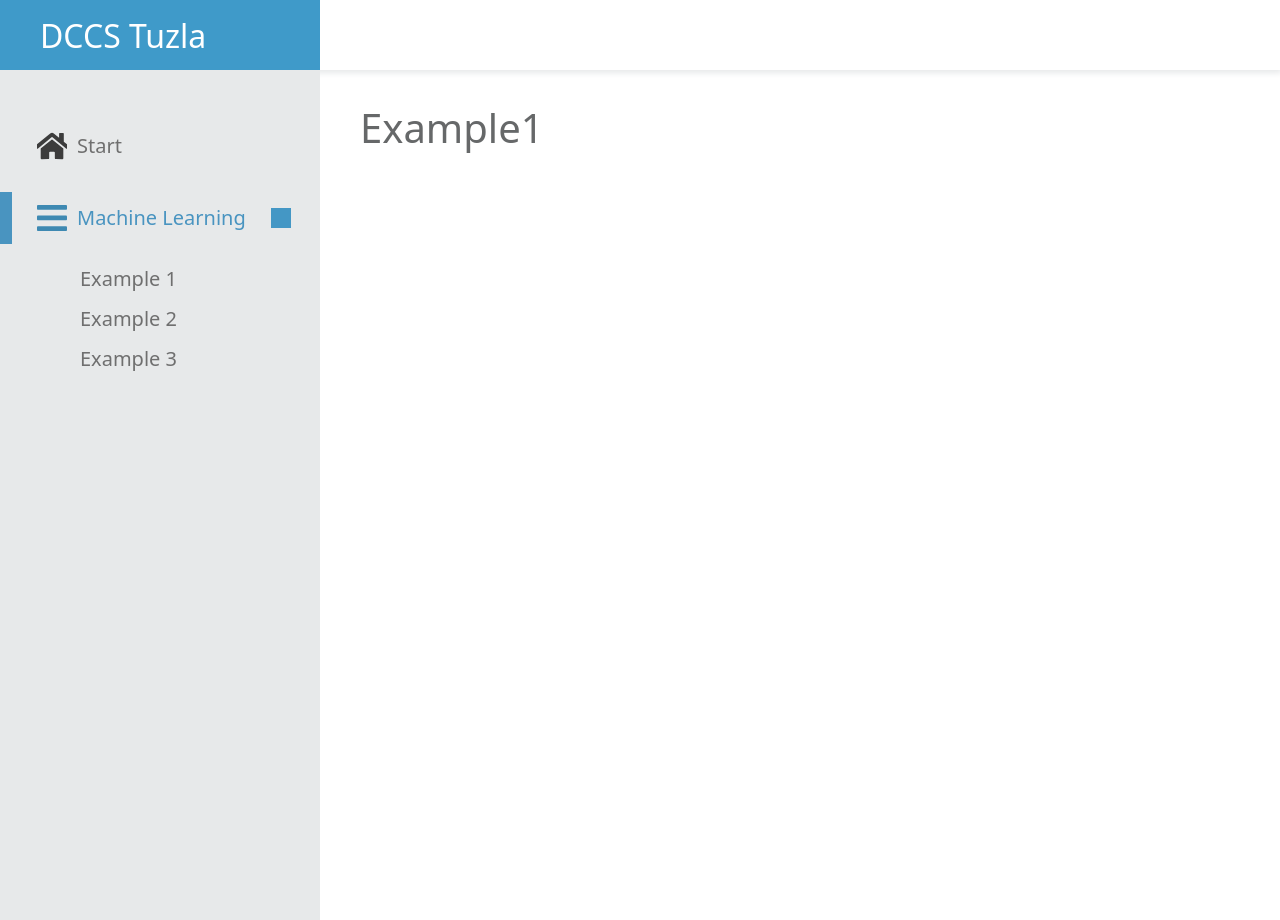
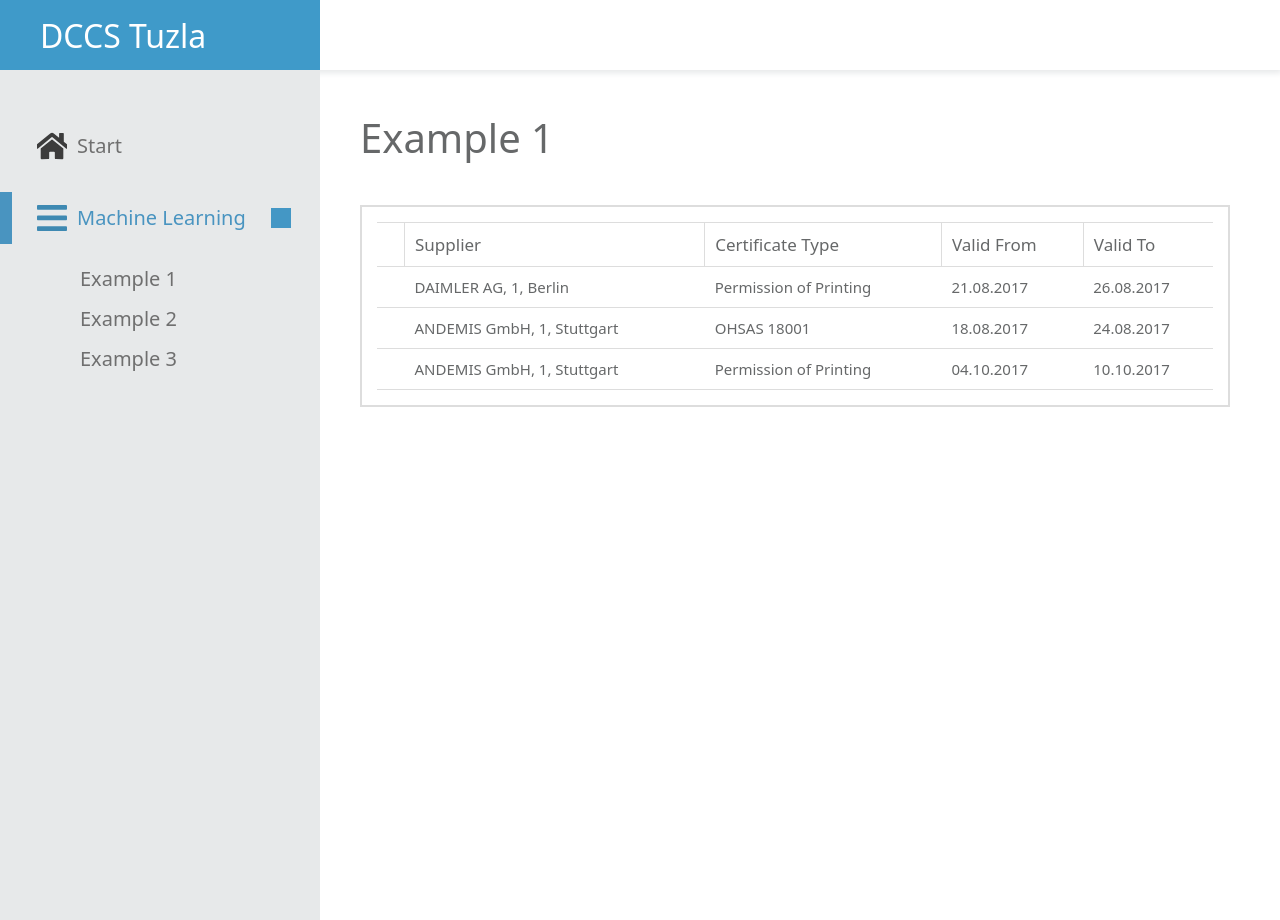
Before and after one commit to fabmukunzi/certificate-manager---Fabrice, a React app: page /example in a window 1280 px wide. Built offline with nearby package versions, Linux system fonts and the light colour scheme; grey boxes are pictures that could not be loaded.

Commit message:
Task2 KAN-47: add certificates table

```diff
--- a/src/components/ErrorBoundary.tsx
+++ b/src/components/ErrorBoundary.tsx
@@ -1,5 +1,5 @@
 import { FC, ReactNode, useEffect } from 'react';
-import Button from './button';
+import Button from './shared/button';
 import useErrorBoundary from '@/utils/hooks/useErrorBoundary';
 
 type Props = {
--- /dev/null
+++ b/src/components/example/index.tsx
@@ -0,0 +1,19 @@
+import { certificates } from '@/utils/data/certificates';
+import TableComponent from '../shared/table/Table';
+
+const Certificates = () => {
+  const columns = [
+    { header: 'Supplier', accessor: 'supplier' },
+    { header: 'Certificate Type', accessor: 'certificateType' },
+    { header: 'Valid From', accessor: 'validFrom' },
+    { header: 'Valid To', accessor: 'validTo' },
+  ];
+
+  return (
+    <div>
+      <TableComponent columns={columns} data={certificates} />
+    </div>
+  );
+};
+
+export default Certificates;
--- a/src/components/header/index.tsx
+++ b/src/components/header/index.tsx
@@ -1,7 +1,7 @@
 import { CloseIcon, MenuIcon } from '@/assests/icons';
 import { FC } from 'react';
-import Button from '../button';
 import { useSidebar } from '@/context/SidebarContext';
+import Button from '../shared/button';
 
 const Header: FC = () => {
   const { isSideBarOpen, setIsSideBarOpen } = useSidebar();
--- /dev/null
+++ b/src/components/shared/table/Table.tsx
@@ -0,0 +1,45 @@
+import React from 'react';
+import './table.css';
+
+interface Column {
+  header: string;
+  accessor: string;
+}
+
+interface TableProps {
+  columns: Column[];
+  data: { [key: string]: string }[];
+}
+
+const TableComponent: React.FC<TableProps> = ({ columns, data }) => {
+  return (
+    <section className="table-container">
+      {data.length > 0 ? (
+        <table>
+          <thead>
+            <tr>
+              <th></th>
+              {columns.map((column, index) => (
+                <th key={index}>{column.header}</th>
+              ))}
+            </tr>
+          </thead>
+          <tbody>
+            {data.map((row, rowIndex) => (
+              <tr key={rowIndex}>
+                <td></td>
+                {columns.map((column, colIndex) => (
+                  <td key={colIndex}>{row[column.accessor]}</td>
+                ))}
+              </tr>
+            ))}
+          </tbody>
+        </table>
+      ) : (
+        <p>No data yet</p>
+      )}
+    </section>
+  );
+};
+
+export default TableComponent;
--- /dev/null
+++ b/src/components/shared/table/table.css
@@ -0,0 +1,49 @@
+th {
+  font-weight: 400;
+  font-size: 17px;
+}
+.table-container {
+  width: 100%;
+  border: 2px solid var(--light-grey-color);
+  padding: 15px;
+  font-size: 15px;
+  font-weight: 400;
+}
+
+table {
+  border-collapse: collapse;
+  width: 100%;
+}
+
+thead {
+  border-top: 1px solid var(--light-grey-color);
+}
+
+th {
+  text-align: left;
+  padding: 10px;
+  border-left: 1px solid var(--light-grey-color);
+}
+
+thead tr :first-child {
+  border-left: 1px hidden;
+}
+tbody {
+  overflow-y: scroll;
+  max-height: 12px !important;
+}
+tr {
+  border-bottom: 1px solid var(--light-grey-color);
+}
+
+td {
+  padding: 10px;
+}
+@media screen and (max-width: 480px) {
+  .table-container {
+    width: 90%;
+    margin-left: auto;
+    margin-right: auto;
+    overflow: scroll;
+  }
+}
--- a/src/layouts/AppLayout.tsx
+++ b/src/layouts/AppLayout.tsx
@@ -1,9 +1,9 @@
 import { FC } from 'react';
-import Header from '@/components/header';
 import SideBar from '@/components/sidebar';
 import useWindowResizeAndDevice from '@/utils/hooks/useWindowResize';
 import { Outlet } from 'react-router-dom';
 import { SidebarProvider, useSidebar } from '@/context/SidebarContext';
+import Header from '@/components/header';
 
 const AppLayoutComponent: FC = () => {
   const { isMobile } = useWindowResizeAndDevice();
--- a/src/pages/Example.tsx
+++ b/src/pages/Example.tsx
@@ -1,10 +1,12 @@
+import Certificates from '@/components/example';
 import { FC } from 'react';
 
 const Example: FC = () => {
   return (
     <section className="example-container">
       <div className="example-content" aria-label="Example1 content">
-        Example1
+        <p>Example 1</p>
+        <Certificates />
       </div>
     </section>
   );
--- a/src/styles/global.css
+++ b/src/styles/global.css
@@ -5,6 +5,8 @@
   --grey-hover-color: #b6cfdc24;
   --white-color: #fff;
   --black-color: #000;
+  --light-grey-color: #dddddd;
+  --green-color: #9fee01;
 }
 body,
 html {
@@ -46,6 +48,7 @@ html {
   flex-direction: column;
 }
 .outlet {
+  width: 70%;
   position: relative;
 }
 .header {
@@ -136,6 +139,9 @@ button.try-again {
     border-radius: 5px;
     display: block;
   }
+  .outlet {
+    width: 100%;
+  }
   .not-found-page {
     font-size: 20px;
     min-width: 50vw;
--- /dev/null
+++ b/src/utils/data/certificates.ts
@@ -0,0 +1,20 @@
+export const certificates = [
+  {
+    supplier: 'DAIMLER AG, 1, Berlin',
+    certificateType: 'Permission of Printing',
+    validFrom: '21.08.2017',
+    validTo: '26.08.2017',
+  },
+  {
+    supplier: 'ANDEMIS GmbH, 1, Stuttgart',
+    certificateType: 'OHSAS 18001',
+    validFrom: '18.08.2017',
+    validTo: '24.08.2017',
+  },
+  {
+    supplier: 'ANDEMIS GmbH, 1, Stuttgart',
+    certificateType: 'Permission of Printing',
+    validFrom: '04.10.2017',
+    validTo: '10.10.2017',
+  },
+];
--- a/webpack.config.js
+++ b/webpack.config.js
@@ -45,8 +45,8 @@ module.exports = {
   performance: {
     hints: false,
     maxEntrypointSize: 512000,
-    maxAssetSize: 512000
-},
+    maxAssetSize: 512000,
+  },
   devServer: {
     historyApiFallback: true,
     static: {
```
Also changed, not shown: src/components/shared/button/index.tsx (renamed from src/components/button/index.tsx).
